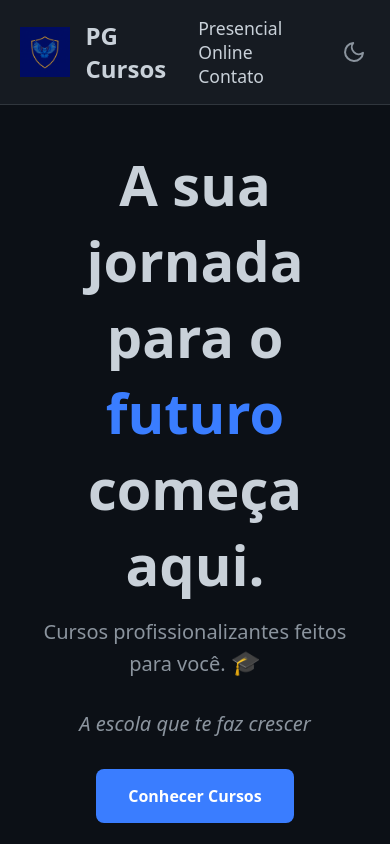
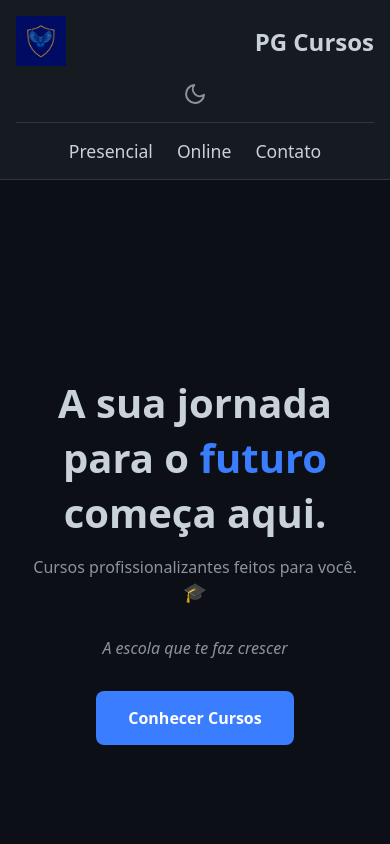
Before and after one commit to Alex30pro/projeto-pgcursos, a plain HTML site: page index.html in a window 390 px wide. Shown: the top 844 px of the page. Drawn offline with Linux system fonts and the light colour scheme.

Commit message:
Update style.css

```diff
--- a/css/style.css
+++ b/css/style.css
@@ -1,11 +1,9 @@
 /* ====================================================== */
 /* PALETA DE CORES E CONFIGURAÇÕES GERAIS                 */
 /* ====================================================== */
-
 :root {
     --cor-fundo: #0d1117;
     --cor-fundo-secundaria: #161b22;
-    /* NOVIDADE: Adicionamos uma versão da cor com transparência */
     --cor-fundo-secundaria-transparente: rgba(22, 27, 34, 0.85); /* 85% de opacidade */
     --cor-borda: #30363d;
     --cor-texto: #c9d1d9;
@@ -17,7 +15,6 @@
 body.light-mode {
     --cor-fundo: #ffffff;
     --cor-fundo-secundaria: #f0f2f5;
-    /* NOVIDADE: Versão clara com transparência */
     --cor-fundo-secundaria-transparente: rgba(240, 242, 245, 0.85); /* 85% de opacidade */
     --cor-borda: #d0d7de;
     --cor-texto: #1c1e21;
@@ -360,3 +357,68 @@ body::before {
     font-size: .9rem;
     color: var(--cor-texto-secundario);
 }
+/* ====================================================== */
+/* AJUSTES PARA DISPOSITIVOS MÓVEIS (CELULARES E TABLETS) */
+/* ====================================================== */
+@media screen and (max-width: 768px) {
+
+    .courses-section, .contact-section {
+        padding: 3rem 5%;
+    }
+
+    .header {
+        flex-direction: column; /* Coloca os itens um embaixo do outro */
+        gap: 1rem; /* Adiciona um espaço entre as linhas */
+        padding: 1rem;
+    }
+
+    .header .navigation {
+        order: 3; /* Muda a ordem, colocando a navegação por último */
+        border-top: 1px solid var(--cor-borda);
+        width: 100%;
+        padding-top: 1rem;
+        display: flex;
+        justify-content: center;
+        gap: 1.5rem;
+    }
+
+    .header .navigation a {
+        margin-left: 0; /* Remove a margem antiga */
+    }
+
+    .logo-container {
+        width: 100%;
+        justify-content: space-between; /* Alinha logo e botão de tema */
+    }
+
+
+    #theme-toggle {
+        order: 2;
+    }
+
+    .hero-title {
+        font-size: 2.5rem;
+    }
+
+
+    .section-title {
+        font-size: 2rem;
+    }
+
+    .hero-subtitle {
+        font-size: 1rem;
+    }
+
+    .course-card {
+        padding: 1.5rem; /* Deixa os cards um pouco menos "gordos" */
+    }
+
+    .social-links a.email-link {
+        width: 100%;
+        max-width: 350px; /* Limita a largura máxima */
+    }
+
+    .social-links a.email-link span {
+        font-size: 1rem; /* Diminui a fonte do e-mail para caber melhor */
+    }
+}
```
